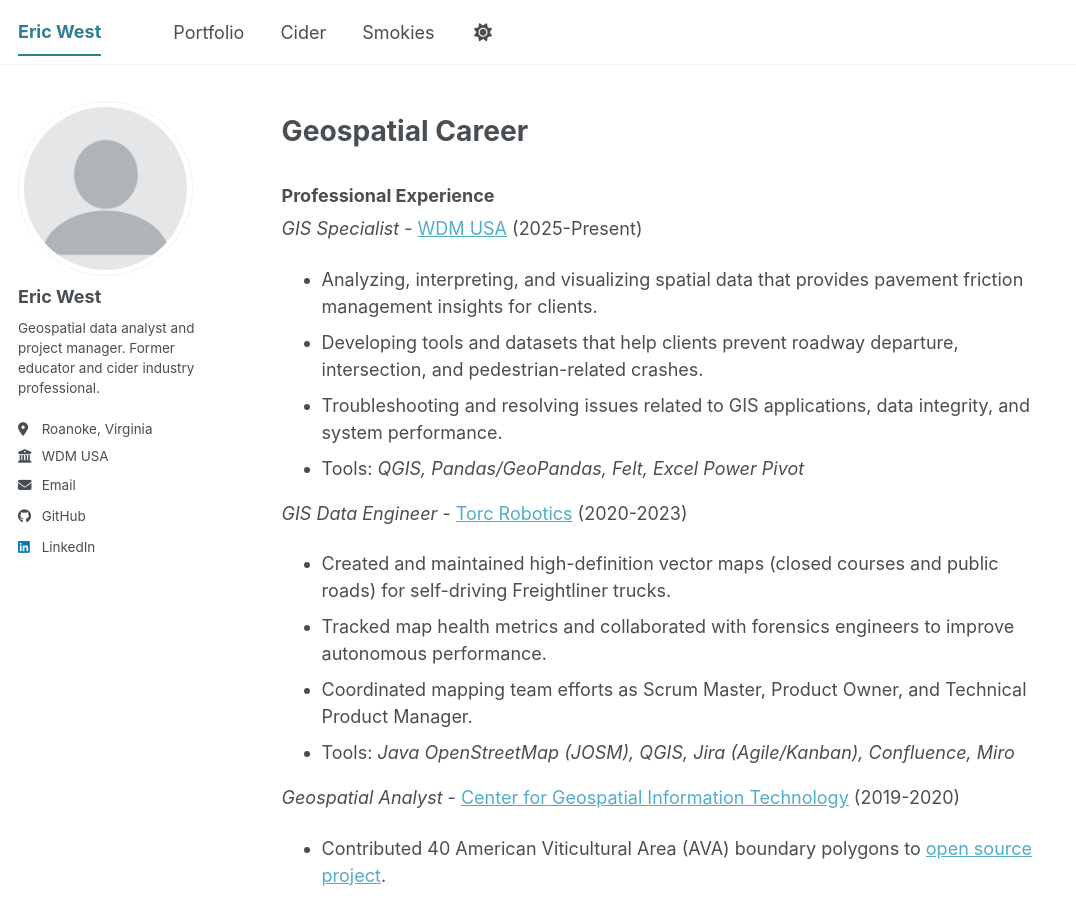
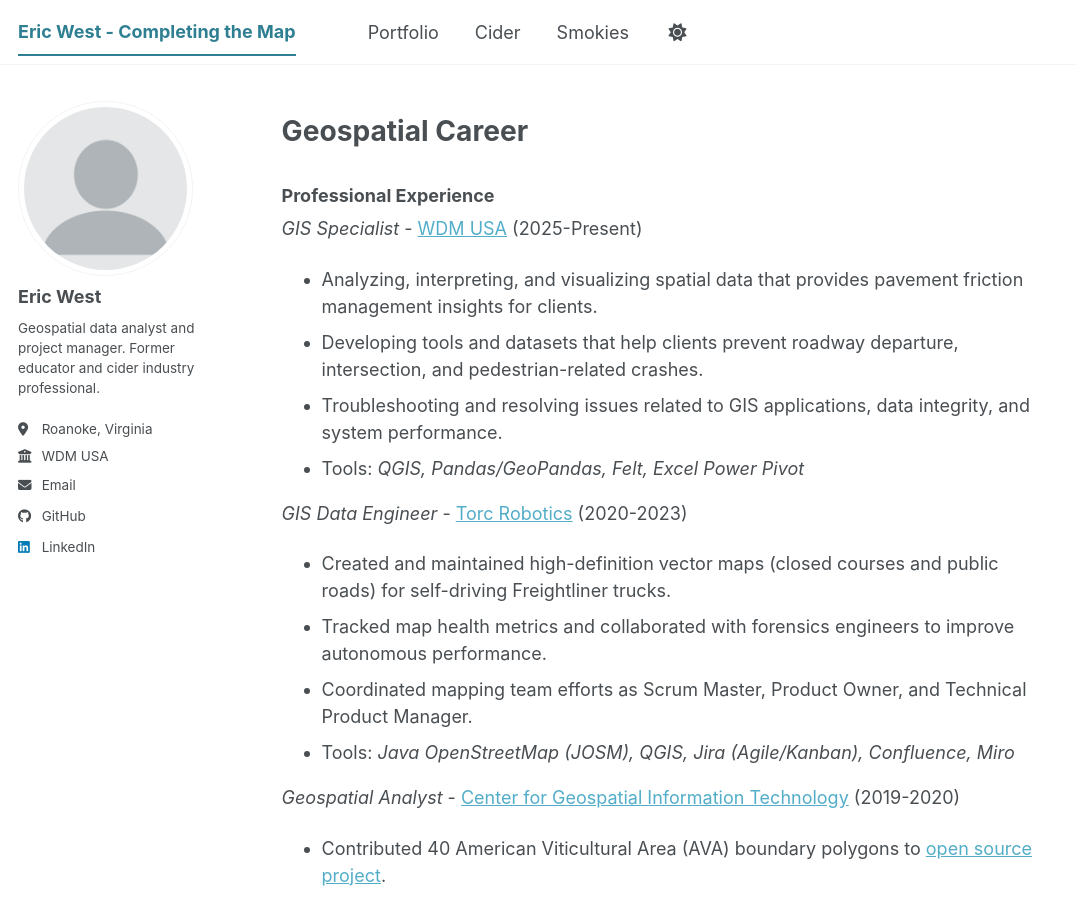
Before and after one commit to ericallanwest/ericallanwest.github.io, a Jekyll site: the page built from _pages/about.md, in a window 1280 px wide and 900 px high. Shown: the whole window, without its empty margins (0-1076 px from the left). Built offline with Jekyll 4.4.1, drawn with Linux system fonts in a browser that asks for light colours; a script bundle is joined from its source files by our own code; library files that are not in the unit come from our copies.

Commit message:
Update site title in configuration file

```diff
--- a/_config.yml
+++ b/_config.yml
@@ -9,7 +9,7 @@
 # Basic Site Settings
 locale                   : "en-US"
 site_theme               : "default" # The available themes options are "default", "air", "sunrise", "mint", "dirt" and "contrast"
-title                    : "Eric West"
+title                    : "Eric West - Completing the Map"
 title_separator          : "-"
 name                     : &name "Your Name"
 description              : &description "Your Name's academic portfolio"   # Update this with a general description of your site, this is the default if not overridden by a page
```
